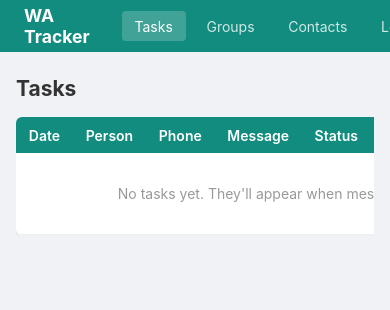
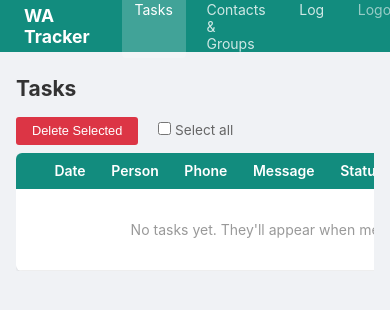
Before and after one commit to anant-wq/whatsapp-tracker, a Flask app: page /tasks in a window 390 px wide; the page is wider, and only the part inside the window is pictured. Shown: the top 310 px of that part. Run offline with Flask 3, Linux system fonts and the light colour scheme; the visitor is signed in with stand-in values (Sample User, id 1); data that the repository does not hold is empty.

Commit message:
Fix: person dropdown updates phone, merge contacts+groups page, add bulk task delete

```diff
--- a/app.py
+++ b/app.py
@@ -1,4 +1,5 @@
 import os
+import re
 import json
 import secrets
 from datetime import datetime
@@ -39,7 +40,6 @@ WASENDER_BASE = "https://api.wasenderapi.com"
 WASENDER_API_KEY = os.environ.get("WASENDER_API_KEY", "")
 MY_PHONE = os.environ.get("MY_PHONE", "918447731703")
 ALLOWED_EMAIL = os.environ.get("ALLOWED_EMAIL", "anant@xpertpack.in")
-APP_PREFIX = os.environ.get("APP_PREFIX", "/whatsapp")  # for nginx sub-path
 
 # ---- OAuth ----
 
@@ -123,7 +123,6 @@ def webhook_post():
         msgs = inner.get("messages", {})
         key = msgs.get("key", {})
 
-        # Extract body
         body = msgs.get("messageBody", "")
         if not body and msgs.get("message"):
             body = msgs["message"].get("conversation", "")
@@ -137,14 +136,12 @@ def webhook_post():
             or key.get("cleanedParticipantPn")
             or key.get("senderPn", "")
         )
-        import re
         sender_phone = re.sub(r"@.*", "", sender_phone)
         sender_phone = re.sub(r"[^0-9]", "", sender_phone)
         is_group = "@g.us" in chat_jid
 
         models.log_event("PARSED", f"fromMe={from_me} | body={body[:80]} | sender={sender_phone} | isGroup={is_group}")
 
-        # Group #todo capture
         if is_group and body and "#todo" in body.lower():
             is_my_phone = (MY_PHONE in sender_phone or sender_phone in MY_PHONE)
             if is_my_phone:
@@ -152,9 +149,7 @@ def webhook_post():
                 date_str = _parse_timestamp(ts)
                 group_name = models.get_group_name_by_jid(chat_jid)
                 models.add_task(
-                    date_str=date_str,
-                    message=body,
-                    phone=chat_jid,
+                    date_str=date_str, message=body, phone=chat_jid,
                     status=f"#todo | {group_name}"
                 )
                 return jsonify({"status": "ok", "message": "group todo added"})
@@ -187,7 +182,17 @@ def _parse_timestamp(ts):
     return datetime.now().strftime("%Y-%m-%d")
 
 
-# ---- Pages ----
+# ---- Helper: build people list (contacts + groups combined) ----
+
+def _get_people():
+    contacts = models.get_contacts()
+    groups = models.get_groups()
+    people = [{"name": c["name"], "phone": c["phone"]} for c in contacts]
+    people += [{"name": g["group_name"], "phone": g["group_jid"]} for g in groups]
+    return people
+
+
+# ---- Tasks ----
 
 @app.route("/")
 @login_required
@@ -199,11 +204,7 @@ def index():
 @login_required
 def tasks_page():
     tasks = models.get_tasks()
-    contacts = models.get_contacts()
-    groups = models.get_groups()
-    # Build combined list: contacts + groups
-    people = [{"name": c["name"], "phone": c["phone"]} for c in contacts]
-    people += [{"name": g["group_name"], "phone": g["group_jid"]} for g in groups]
+    people = _get_people()
     return render_template("tasks.html", tasks=tasks, people=people)
 
 
@@ -252,10 +253,7 @@ def update_task(task_id):
     phone = request.form.get("phone", "")
     status = request.form.get("status", "")
     additional = request.form.get("additional_message", "")
-    kwargs = dict(person=person, status=status, additional_message=additional)
-    if phone:
-        kwargs["phone"] = phone
-    models.update_task(task_id, **kwargs)
+    models.update_task(task_id, person=person, phone=phone, status=status, additional_message=additional)
     flash("Task updated", "success")
     return redirect(url_for("tasks_page"))
 
@@ -268,84 +266,26 @@ def delete_task(task_id):
     return redirect(url_for("tasks_page"))
 
 
-# ---- Groups ----
-
-@app.route("/groups")
+@app.route("/tasks/bulk-delete", methods=["POST"])
 @login_required
-def groups_page():
-    groups = models.get_groups()
-    return render_template("groups.html", groups=groups)
+def bulk_delete_tasks():
+    ids = request.form.getlist("task_ids")
+    count = 0
+    for tid in ids:
+        models.delete_task(int(tid))
+        count += 1
+    flash(f"Deleted {count} task(s)", "success")
+    return redirect(url_for("tasks_page"))
 
 
-@app.route("/groups/fetch", methods=["POST"])
-@login_required
-def fetch_groups():
-    if not WASENDER_API_KEY:
-        flash("No API key configured", "error")
-        return redirect(url_for("groups_page"))
-
-    try:
-        resp = requests.get(
-            f"{WASENDER_BASE}/api/groups",
-            headers={
-                "Authorization": f"Bearer {WASENDER_API_KEY}",
-                "Content-Type": "application/json"
-            },
-            timeout=30
-        )
-        models.log_event(f"FETCH_GROUPS ({resp.status_code})", resp.text[:3000])
-
-        if resp.status_code < 200 or resp.status_code >= 300:
-            flash(f"Failed to fetch groups (HTTP {resp.status_code})", "error")
-            return redirect(url_for("groups_page"))
-
-        data = resp.json()
-        groups = data.get("data") or data if isinstance(data, list) else data.get("data", [])
-        if not isinstance(groups, list):
-            flash("Unexpected response format", "error")
-            return redirect(url_for("groups_page"))
-
-        models.upsert_groups(groups)
-        flash(f"Found {len(groups)} group(s)", "success")
-    except Exception as e:
-        flash(f"Error: {e}", "error")
-
-    return redirect(url_for("groups_page"))
-
-
-@app.route("/groups/send/<int:group_id>", methods=["POST"])
-@login_required
-def send_group_message(group_id):
-    groups = models.get_groups()
-    group = None
-    for g in groups:
-        if g["id"] == group_id:
-            group = g
-            break
-    if not group:
-        flash("Group not found", "error")
-        return redirect(url_for("groups_page"))
-
-    message = request.form.get("message", "").strip()
-    if not message:
-        flash("No message to send", "error")
-        return redirect(url_for("groups_page"))
-
-    jid = group["group_jid"]
-    success = _send_whatsapp(jid, message)
-    now = datetime.now().strftime("%Y-%m-%d %H:%M")
-    models.update_group(group_id, last_sent=f"Sent {now}" if success else f"Failed {now}")
-    flash("Message sent!" if success else "Send failed", "success" if success else "error")
-    return redirect(url_for("groups_page"))
-
-
-# ---- Contacts ----
+# ---- Contacts (merged with Groups) ----
 
 @app.route("/contacts")
 @login_required
 def contacts_page():
     contacts = models.get_contacts()
-    return render_template("contacts.html", contacts=contacts)
+    groups = models.get_groups()
+    return render_template("contacts.html", contacts=contacts, groups=groups)
 
 
 @app.route("/contacts/add", methods=["POST"])
@@ -364,7 +304,6 @@ def add_contact():
 @app.route("/contacts/bulk", methods=["POST"])
 @login_required
 def bulk_import_contacts():
-    import re as _re
     raw = request.form.get("bulk", "").strip()
     if not raw:
         flash("Nothing to import", "error")
@@ -374,17 +313,15 @@ def bulk_import_contacts():
         line = line.strip()
         if not line:
             continue
-        # Split by tab, or 2+ spaces
         parts = [p.strip() for p in re.split(r"\t", line) if p.strip()]
         if len(parts) < 2:
             parts = [p.strip() for p in re.split(r"\s{2,}", line) if p.strip()]
         if len(parts) < 2:
             continue
         name = parts[0]
-        # Phone is the last field that looks like a number
         phone = ""
         for p in reversed(parts):
-            digits = _re.sub(r"[^0-9]", "", p)
+            digits = re.sub(r"[^0-9]", "", p)
             if len(digits) >= 7:
                 phone = digits
                 break
@@ -403,6 +340,76 @@ def bulk_import_contacts():
 def delete_contact(contact_id):
     models.delete_contact(contact_id)
     flash("Contact deleted", "success")
+    return redirect(url_for("contacts_page"))
+
+
+# ---- Groups (fetch + send kept, but page merged into contacts) ----
+
+@app.route("/groups")
+@login_required
+def groups_page():
+    return redirect(url_for("contacts_page"))
+
+
+@app.route("/groups/fetch", methods=["POST"])
+@login_required
+def fetch_groups():
+    if not WASENDER_API_KEY:
+        flash("No API key configured", "error")
+        return redirect(url_for("contacts_page"))
+
+    try:
+        resp = requests.get(
+            f"{WASENDER_BASE}/api/groups",
+            headers={
+                "Authorization": f"Bearer {WASENDER_API_KEY}",
+                "Content-Type": "application/json"
+            },
+            timeout=30
+        )
+        models.log_event(f"FETCH_GROUPS ({resp.status_code})", resp.text[:3000])
+
+        if resp.status_code < 200 or resp.status_code >= 300:
+            flash(f"Failed to fetch groups (HTTP {resp.status_code})", "error")
+            return redirect(url_for("contacts_page"))
+
+        data = resp.json()
+        groups = data.get("data") or data if isinstance(data, list) else data.get("data", [])
+        if not isinstance(groups, list):
+            flash("Unexpected response format", "error")
+            return redirect(url_for("contacts_page"))
+
+        models.upsert_groups(groups)
+        flash(f"Found {len(groups)} group(s)", "success")
+    except Exception as e:
+        flash(f"Error: {e}", "error")
+
+    return redirect(url_for("contacts_page"))
+
+
+@app.route("/groups/send/<int:group_id>", methods=["POST"])
+@login_required
+def send_group_message(group_id):
+    groups = models.get_groups()
+    group = None
+    for g in groups:
+        if g["id"] == group_id:
+            group = g
+            break
+    if not group:
+        flash("Group not found", "error")
+        return redirect(url_for("contacts_page"))
+
+    message = request.form.get("message", "").strip()
+    if not message:
+        flash("No message to send", "error")
+        return redirect(url_for("contacts_page"))
+
+    jid = group["group_jid"]
+    success = _send_whatsapp(jid, message)
+    now = datetime.now().strftime("%Y-%m-%d %H:%M")
+    models.update_group(group_id, last_sent=f"Sent {now}" if success else f"Failed {now}")
+    flash("Message sent!" if success else "Send failed", "success" if success else "error")
     return redirect(url_for("contacts_page"))
 
 
--- a/templates/base.html
+++ b/templates/base.html
@@ -11,8 +11,7 @@
         <div class="nav-brand">WA Tracker</div>
         <div class="nav-links">
             <a href="{{ url_for('tasks_page') }}" class="{% if request.endpoint == 'tasks_page' %}active{% endif %}">Tasks</a>
-            <a href="{{ url_for('groups_page') }}" class="{% if request.endpoint == 'groups_page' %}active{% endif %}">Groups</a>
-            <a href="{{ url_for('contacts_page') }}" class="{% if request.endpoint == 'contacts_page' %}active{% endif %}">Contacts</a>
+            <a href="{{ url_for('contacts_page') }}" class="{% if request.endpoint == 'contacts_page' %}active{% endif %}">Contacts & Groups</a>
             <a href="{{ url_for('log_page') }}" class="{% if request.endpoint == 'log_page' %}active{% endif %}">Log</a>
             <a href="{{ url_for('logout') }}" class="logout">Logout</a>
         </div>
--- a/templates/tasks.html
+++ b/templates/tasks.html
@@ -2,10 +2,16 @@
 {% block title %}Tasks — WA Tracker{% endblock %}
 {% block content %}
 <h2>Tasks</h2>
+<form method="POST" action="{{ url_for('bulk_delete_tasks') }}" id="bulk-form">
+<div style="margin-bottom:0.5rem">
+    <button type="submit" class="btn-del" onclick="return confirm('Delete selected tasks?')" style="padding:0.4rem 1rem">Delete Selected</button>
+    <label style="margin-left:1rem;font-size:0.85rem;color:#666"><input type="checkbox" id="select-all" onchange="toggleAll(this)"> Select all</label>
+</div>
 <div class="table-wrap">
 <table>
     <thead>
         <tr>
+            <th style="width:30px"></th>
             <th>Date</th>
             <th>Person</th>
             <th>Phone</th>
@@ -19,29 +25,31 @@
     <tbody>
     {% for t in tasks %}
         <tr>
+            <td><input type="checkbox" name="task_ids" value="{{ t.id }}" form="bulk-form"></td>
             <td>{{ t.date }}</td>
-            <td>
+            <td colspan="2">
                 <form method="POST" action="{{ url_for('update_task', task_id=t.id) }}" class="inline-form">
-                    <select name="person" onchange="updatePhone(this, 'phone_{{ t.id }}')" style="min-width:140px">
-                        <option value="">-- Select --</option>
+                    <select name="person" onchange="personChanged(this)" style="min-width:150px">
+                        <option value="" data-phone="">-- Select --</option>
                         {% for p in people %}
                         <option value="{{ p.name }}" data-phone="{{ p.phone }}" {% if t.person == p.name %}selected{% endif %}>{{ p.name }}</option>
                         {% endfor %}
                         {% if t.person and t.person not in people|map(attribute='name')|list %}
-                        <option value="{{ t.person }}" selected>{{ t.person }}</option>
+                        <option value="{{ t.person }}" data-phone="{{ t.phone }}" selected>{{ t.person }}</option>
                         {% endif %}
                     </select>
-                    <input type="hidden" name="phone" id="phone_{{ t.id }}" value="{{ t.phone }}">
+                    <input type="hidden" name="phone" value="{{ t.phone }}" class="phone-hidden">
                     <input type="hidden" name="status" value="{{ t.status }}">
                     <input type="hidden" name="additional_message" value="{{ t.additional_message }}">
-                    <button type="submit" class="btn-sm" title="Save">Save</button>
+                    <span class="mono" style="font-size:0.8rem;color:#888;min-width:100px" data-phone-display>{{ t.phone }}</span>
+                    <button type="submit" class="btn-sm">Save</button>
                 </form>
             </td>
-            <td class="mono">{{ t.phone }}</td>
             <td class="msg-cell">{{ t.message }}</td>
             <td>
                 <form method="POST" action="{{ url_for('update_task', task_id=t.id) }}" class="inline-form">
                     <input type="hidden" name="person" value="{{ t.person }}">
+                    <input type="hidden" name="phone" value="{{ t.phone }}">
                     <input name="status" value="{{ t.status }}" placeholder="Status">
                     <input type="hidden" name="additional_message" value="{{ t.additional_message }}">
                     <button type="submit" class="btn-sm">Save</button>
@@ -50,28 +58,37 @@
             <td>
                 <form method="POST" action="{{ url_for('send_reminder', task_id=t.id) }}" class="inline-form">
                     <input name="additional_message" value="{{ t.additional_message }}" placeholder="Add note...">
-                    <button type="submit" class="btn-send" title="Send reminder">Send</button>
+                    <button type="submit" class="btn-send">Send</button>
                 </form>
             </td>
             <td>
-                <form method="POST" action="{{ url_for('delete_task', task_id=t.id) }}" class="inline-form" onsubmit="return confirm('Delete this task?')">
-                    <button type="submit" class="btn-del" title="Delete">Del</button>
+                <form method="POST" action="{{ url_for('delete_task', task_id=t.id) }}" class="inline-form" onsubmit="return confirm('Delete?')">
+                    <button type="submit" class="btn-del">Del</button>
                 </form>
             </td>
             <td class="status-cell">{{ t.last_sent }}</td>
         </tr>
     {% endfor %}
     {% if not tasks %}
-        <tr><td colspan="8" class="empty">No tasks yet. They'll appear when messages come in via webhook.</td></tr>
+        <tr><td colspan="9" class="empty">No tasks yet. They'll appear when messages come in via webhook.</td></tr>
     {% endif %}
     </tbody>
 </table>
 </div>
+</form>
 <script>
-function updatePhone(select, phoneId) {
+function personChanged(select) {
     var opt = select.options[select.selectedIndex];
     var phone = opt.getAttribute('data-phone') || '';
-    document.getElementById(phoneId).value = phone;
+    var form = select.closest('form');
+    form.querySelector('.phone-hidden').value = phone;
+    var display = form.querySelector('[data-phone-display]');
+    if (display) display.textContent = phone;
+}
+function toggleAll(master) {
+    document.querySelectorAll('input[name="task_ids"]').forEach(function(cb) {
+        cb.checked = master.checked;
+    });
 }
 </script>
 {% endblock %}
```
Also changed, not shown: templates/contacts.html (+47 -2 lines), .claude/settings.local.json.
